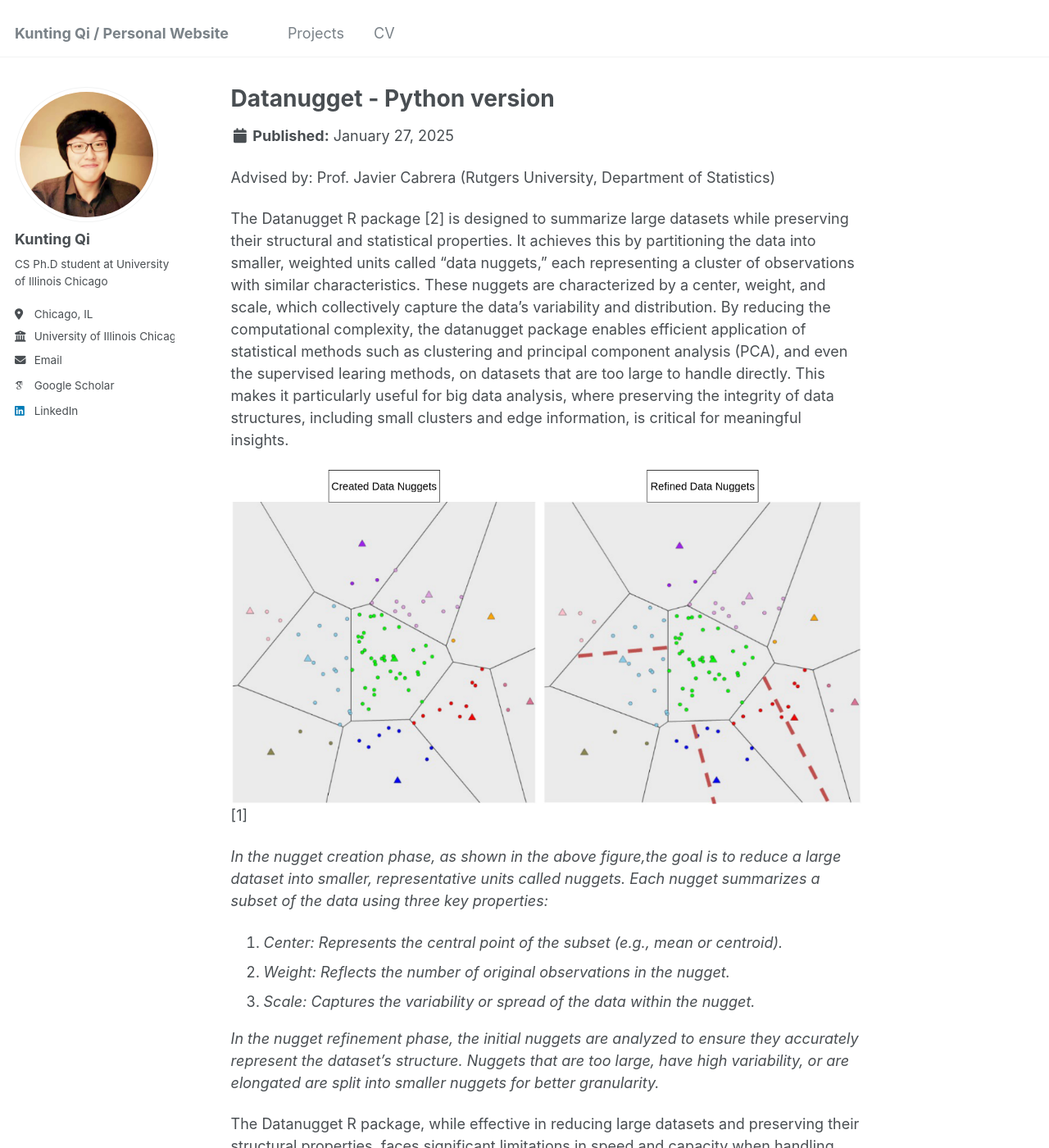
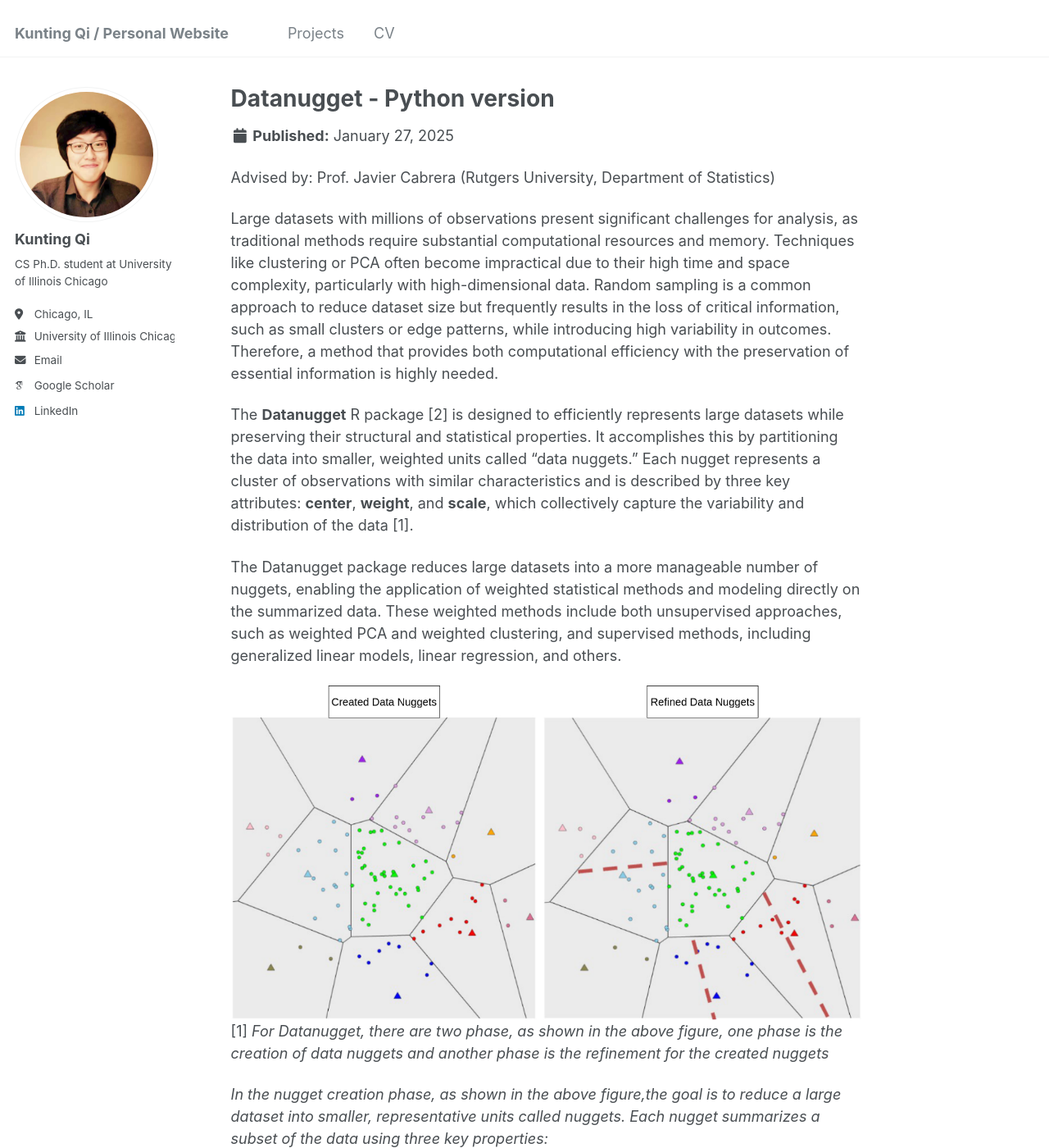
Before and after one commit to qktttt/qktttt.github.io, a Jekyll site: the page built from _portfolio/portfolio-1.md, in a window 1280 px wide and 1400 px high. Shown: the whole window at 82% size. Built offline with Jekyll 4.4.1, drawn with Linux system fonts in a browser that asks for light colours; some web fonts are replaced; some of the changed text lies outside the part shown.

Commit message:
small fix

```diff
--- a/_config.yml
+++ b/_config.yml
@@ -24,7 +24,7 @@ author:
   avatar           : "avatar.png"
   name             : "Kunting Qi"
   pronouns         : # example: "she/her"
-  bio              : "CS Ph.D student at University of Illinois Chicago"
+  bio              : "CS Ph.D. student at University of Illinois Chicago"
   location         : "Chicago, IL"
   employer         : "University of Illinois Chicago"
   uri              : # URL
--- a/_portfolio/portfolio-1.md
+++ b/_portfolio/portfolio-1.md
@@ -7,29 +7,33 @@ advisor: "Prof. Javier Cabrera"
 
 Advised by: Prof. Javier Cabrera (Rutgers University, Department of Statistics)
 
-The Datanugget R package [2] is designed to summarize large datasets while preserving their structural and statistical properties. It achieves this by partitioning the data into smaller, weighted units called "data nuggets," each representing a cluster of observations with similar characteristics. These nuggets are characterized by a center, weight, and scale, which collectively capture the data's variability and distribution. By reducing the computational complexity, the datanugget package enables efficient application of statistical methods such as clustering and principal component analysis (PCA), and even the supervised learing methods, on datasets that are too large to handle directly. This makes it particularly useful for big data analysis, where preserving the integrity of data structures, including small clusters and edge information, is critical for meaningful insights.
+Large datasets with millions of observations present significant challenges for analysis, as traditional methods require substantial computational resources and memory. Techniques like clustering or PCA often become impractical due to their high time and space complexity, particularly with high-dimensional data. Random sampling is a common approach to reduce dataset size but frequently results in the loss of critical information, such as small clusters or edge patterns, while introducing high variability in outcomes. Therefore, a method that provides both computational efficiency with the preservation of essential information is highly needed.
+
+The **Datanugget** R package [2] is designed to efficiently represents large datasets while preserving their structural and statistical properties. It accomplishes this by partitioning the data into smaller, weighted units called "data nuggets." Each nugget represents a cluster of observations with similar characteristics and is described by three key attributes: **center**, **weight**, and **scale**, which collectively capture the variability and distribution of the data [1].
+
+The Datanugget package reduces large datasets into a more manageable number of nuggets, enabling the application of weighted statistical methods and modeling directly on the summarized data. These weighted methods include both unsupervised approaches, such as weighted PCA and weighted clustering, and supervised methods, including generalized linear models, linear regression, and others.
 
 ![Alt text](/images/datanugget_teaser.png "Optional Title")[1]
-
+*For Datanugget, there are two phase, as shown in the above figure, one phase is the creation of data nuggets and another phase is the refinement for the created nuggets*
 
 *In the nugget creation phase, as shown in the above figure,the goal is to reduce a large dataset into smaller, representative units called nuggets. Each nugget summarizes a subset of the data using three key properties:*
-
 1. *Center: Represents the central point of the subset (e.g., mean or centroid).*
 2. *Weight: Reflects the number of original observations in the nugget.*
 3. *Scale: Captures the variability or spread of the data within the nugget.*
 
 *In the nugget refinement phase, the initial nuggets are analyzed to ensure they accurately represent the dataset’s structure. Nuggets that are too large, have high variability, or are elongated are split into smaller nuggets for better granularity.*
 
-
 The Datanugget R package, while effective in reducing large datasets and preserving their structural properties, faces significant limitations in speed and capacity when handling extremely large datasets, such as those with millions of observations. On consumer-grade computers, the execution can become prohibitively slow, often failing to complete due to memory constraints. These limitations stem from the computational overhead required to partition and process large datasets into data nuggets, which increases significantly with dataset size.
 
-In this project, the original Datanugget package is rewritten in Python, focusing on optimizing its speed and capacity. The new Python-based package has been designed to handle large-scale datasets with millions of observations efficiently, overcoming the performance and memory limitations of the original R implementation. By leveraging Python's robust libraries for numerical computing and parallel processing, the package achieves significantly faster execution while maintaining the structural integrity and statistical properties of the data. This enhanced version enables the practical application of data nugget techniques on consumer-grade computers for large-scale datasets, making it a more scalable and accessible tool for big data analysis.
+In this project, we create **Datnugget - Python version**, focusing on optimizing its speed and capacity. The new Python-based package has been designed to handle large-scale datasets over millions of observations efficiently, overcoming the performance and memory limitations of the original R implementation.
+
+By leveraging Python's robust libraries for numerical computing and parallel processing, the package achieves significantly faster execution while maintaining the structural integrity and statistical properties of the data. This enhanced version enables the practical application of data nugget techniques on consumer-grade computers for large-scale datasets, making it a more scalable and accessible tool for big data analysis.
 
 Our initial experiments shows that, compared to the original R package, our Python version Datanugget package:
 1. Has an average speedup of %562.2 over the original R package.
 2. One a desktop computer with 32 Gigabytes, the Python version package can process data of 50 millions observations with 10 variables
 
-More details and ready-to-use code will be available soon.
+**More details, ready-to-use Python package and demo will be available soon.**
 
 Reference
 ======
```
Also changed, not shown: _pages/cv.md (+1 -2 lines), _portfolio/portfolio-3.md (+2 -0 lines), _talks/2012-03-01-talk-1.md (+1 -1 lines).
